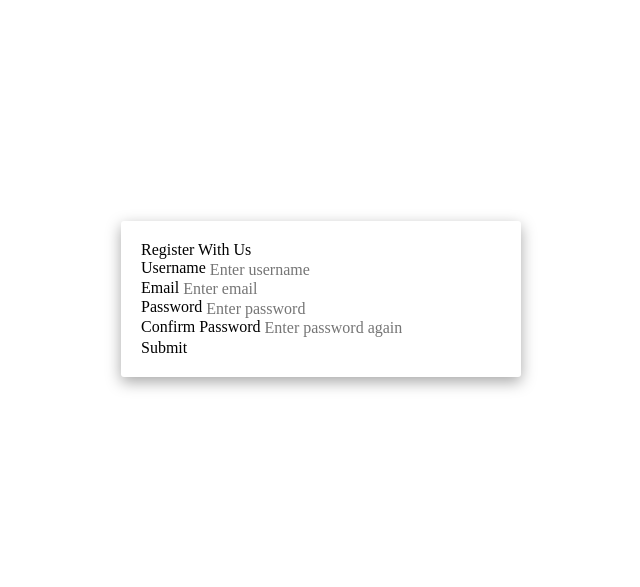
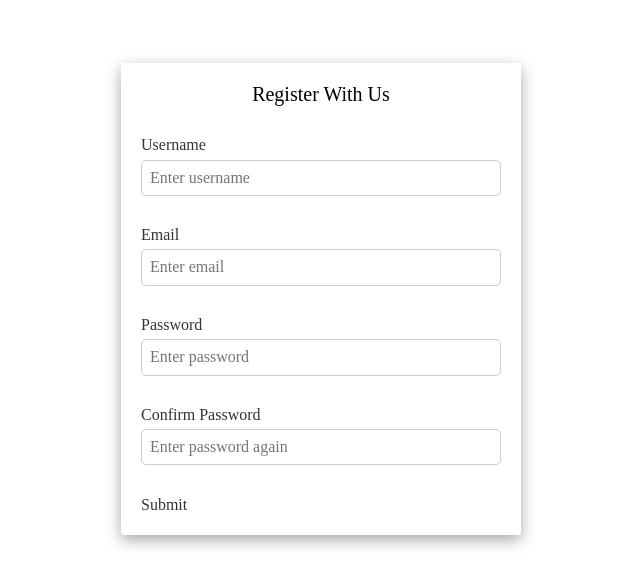
Before and after one commit to S-Yamamoto3215/web-sandbox, a website built with Parcel: page src/index.html in a window 1280 px wide. Shown: the part 101-688 px from the top of the page, without its empty margins (319-959 px from the left). Built offline with nearby package versions, Linux system fonts and the light colour scheme.

Commit message:
:art: : Adjusting text-related styles and form layout
To create a good looking form.

```diff
--- a/src/styles/index.scss
+++ b/src/styles/index.scss
@@ -15,19 +15,29 @@ main {
 }
 
 .title {
+  font-size: 20px;
+  text-align: center;
 }
 
 .form-area {
+  margin-top: 15px;
 }
 
 .form-group {
+  color: #333;
+  margin-top: 30px;
 }
 
 .form-label {
+  display: block;
+  margin-bottom: 5px;
 }
 
 .form-input {
-
+  width: 100%;
+  padding: 8px;
+  border: 1px solid #ccc;
+  border-radius: 5px;
 }
 
 .form-btn {
```
